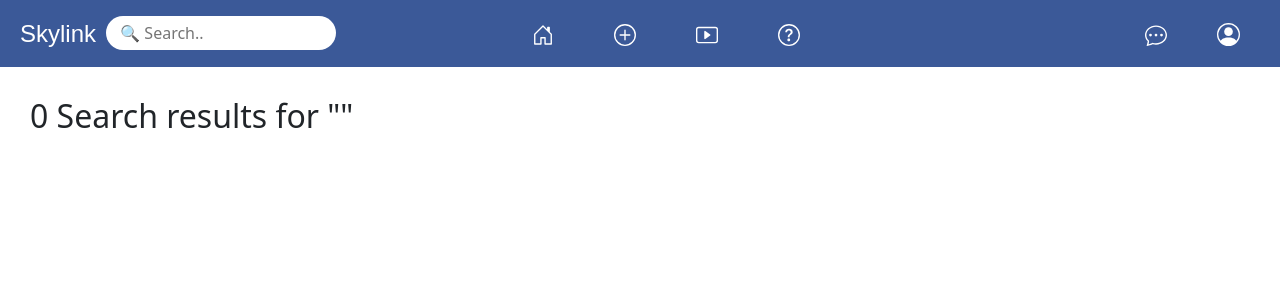
After one commit to RajaShirjeel/Social-Media-App-Django, a Django app: page /search_users/ in a window 1280 px wide. The commit adds this page. Shown: the top 300 px of the page. Run offline with Django 4.2, Linux system fonts and the light colour scheme.

Commit message:
Added Search Functionality

```diff
--- a/my_social_media/my_social_media/urls.py
+++ b/my_social_media/my_social_media/urls.py
@@ -25,6 +25,7 @@ from posts import views as v
 urlpatterns = [
     path('admin/', admin.site.urls),
     path('', v.allPosts.as_view(), name='home'),
+    path('search_users/', views.search_users, name='search_users'),
     path('user/', include('users.urls', namespace='user')),
     path('post/', include('posts.urls', namespace='post')),
     path('comment/', include('comments.urls', namespace='comment'))
--- a/my_social_media/my_social_media/views.py
+++ b/my_social_media/my_social_media/views.py
@@ -1,5 +1,17 @@
 from django.shortcuts import render
 
+from users.models import CustomUser
 def home(request):
     user = request.user
     return render(request, 'home.html', {'user':user})
+
+
+def search_users(request):
+    query = request.GET.get('query', '')
+    if query:
+        users = CustomUser.objects.filter(username__icontains=query)
+
+    else:
+        users = CustomUser.objects.none()
+
+    return render(request, 'search_results.html', {'users':users, 'query':query})
--- a/my_social_media/static/css/style.css
+++ b/my_social_media/static/css/style.css
@@ -672,3 +672,39 @@
     padding: 5px;
 
 }
+
+
+/* Search Page */
+
+.search-users-container{
+    display: grid;
+    grid-template-columns: repeat(4, 1fr);
+    margin-left: 30px;
+    gap: 10px;
+}
+
+.search-users-card{
+    display: flex;
+    gap: 20px;
+    align-items: center;
+    box-shadow: 0 0 12px rgba(0, 0, 0, 0.1);
+    padding: 10px;
+}
+
+.search-users-heading{
+    margin-top: 30px;
+    margin-left: 30px;
+    margin-bottom: 40px;
+
+}
+
+.search-users-image{
+    border-radius: 50%;
+    width: 40px;
+    height: 40px;
+    object-fit: cover;
+}
+
+.search-users-name{
+    margin-bottom: 0;
+}
--- a/my_social_media/templates/base.html
+++ b/my_social_media/templates/base.html
@@ -19,7 +19,9 @@
                     <a href="/" class="normal-links">
                         <h1 class="header-h1">Skylink</h1>
                     </a>
-                    <input type="text" placeholder=" 🔍 Search.." class="header-input">
+                    <form action="{% url 'search_users' %}" method="get">
+                        <input type="text" placeholder=" 🔍 Search for users.." class="header-input" name="query">
+                    </form>
                 </div>
 
                 <div class="header-profile">
@@ -76,7 +78,9 @@
                 <a href="/" class="normal-links">
                     <h1 class="header-h1">Skylink</h1>
                 </a>
-                <input type="text" placeholder=" 🔍 Search.." class="header-input">
+                <form action="{% url 'search_users' %}" method="get">
+                    <input type="text" placeholder=" 🔍 Search.." class="header-input" name="query">
+                </form>
             </div>
 
             <nav class="header-icons">
--- /dev/null
+++ b/my_social_media/templates/search_results.html
@@ -0,0 +1,24 @@
+{% extends 'base.html' %}
+{% block content %}
+    <h2 class="search-users-heading">{{users.count}} Search results for "{{query}}"</h2>
+    {% if users %}
+            <div class="search-users-container">
+                {% for userr in users %}
+                    <a href="{% url 'users:user_profile' slug=userr.slug %}" class="black-links">
+                        <div class="search-users-card">
+                            {% if userr.profile_picture %}
+                                <img src="{{userr.profile_picture.url}}" class="search-users-image" alt="Profile Picture">
+                            <p class="search-users-name">{{userr.username}}</p>
+                            {% else %}
+                                <svg xmlns="http://www.w3.org/2000/svg" width="40" height="40" fill="currentColor" class="bi bi-person-circle" viewBox="0 0 16 16">
+                                        <path d="M11 6a3 3 0 1 1-6 0 3 3 0 0 1 6 0"/>
+                                        <path fill-rule="evenodd" d="M0 8a8 8 0 1 1 16 0A8 8 0 0 1 0 8m8-7a7 7 0 0 0-5.468 11.37C3.242 11.226 4.805 10 8 10s4.757 1.225 5.468 2.37A7 7 0 0 0 8 1"/>
+                                </svg>
+                                <p class="search-users-name">{{userr.username}}</p>
+                            {% endif %}
+                        </div>
+                    </a>
+                {% endfor %}
+            </div>
+    {% endif %}
+{% endblock %}
--- a/my_social_media/users/templates/users/profile.html
+++ b/my_social_media/users/templates/users/profile.html
@@ -12,10 +12,6 @@
                             <path fill-rule="evenodd" d="M0 8a8 8 0 1 1 16 0A8 8 0 0 1 0 8m8-7a7 7 0 0 0-5.468 11.37C3.242 11.226 4.805 10 8 10s4.757 1.225 5.468 2.37A7 7 0 0 0 8 1"/>
                         </svg>
                     {% endif %}
-                        <!-- <svg xmlns="http://www.w3.org/2000/svg" width="20" height="20" fill="currentColor" class="bi bi-camera camera-icon" viewBox="0 0 16 16">
-                            <path d="M15 12a1 1 0 0 1-1 1H2a1 1 0 0 1-1-1V6a1 1 0 0 1 1-1h1.172a3 3 0 0 0 2.12-.879l.83-.828A1 1 0 0 1 6.827 3h2.344a1 1 0 0 1 .707.293l.828.828A3 3 0 0 0 12.828 5H14a1 1 0 0 1 1 1zM2 4a2 2 0 0 0-2 2v6a2 2 0 0 0 2 2h12a2 2 0 0 0 2-2V6a2 2 0 0 0-2-2h-1.172a2 2 0 0 1-1.414-.586l-.828-.828A2 2 0 0 0 9.172 2H6.828a2 2 0 0 0-1.414.586l-.828.828A2 2 0 0 1 3.172 4z"/>
-                            <path d="M8 11a2.5 2.5 0 1 1 0-5 2.5 2.5 0 0 1 0 5m0 1a3.5 3.5 0 1 0 0-7 3.5 3.5 0 0 0 0 7M3 6.5a.5.5 0 1 1-1 0 .5.5 0 0 1 1 0"/>
-                        </svg>     -->
                         <a href="{% url 'user:edit_profile' slug=user.slug %}" class="black-links">
                             <svg xmlns="http://www.w3.org/2000/svg" width="20" height="20" fill="currentColor" class="bi bi-pencil edit-icon" viewBox="0 0 16 16">
                                 <path d="M12.146.146a.5.5 0 0 1 .708 0l3 3a.5.5 0 0 1 0 .708l-10 10a.5.5 0 0 1-.168.11l-5 2a.5.5 0 0 1-.65-.65l2-5a.5.5 0 0 1 .11-.168zM11.207 2.5 13.5 4.793 14.793 3.5 12.5 1.207zm1.586 3L10.5 3.207 4 9.707V10h.5a.5.5 0 0 1 .5.5v.5h.5a.5.5 0 0 1 .5.5v.5h.293zm-9.761 5.175-.106.106-1.528 3.821 3.821-1.528.106-.106A.5.5 0 0 1 5 12.5V12h-.5a.5.5 0 0 1-.5-.5V11h-.5a.5.5 0 0 1-.468-.325"/>
```
